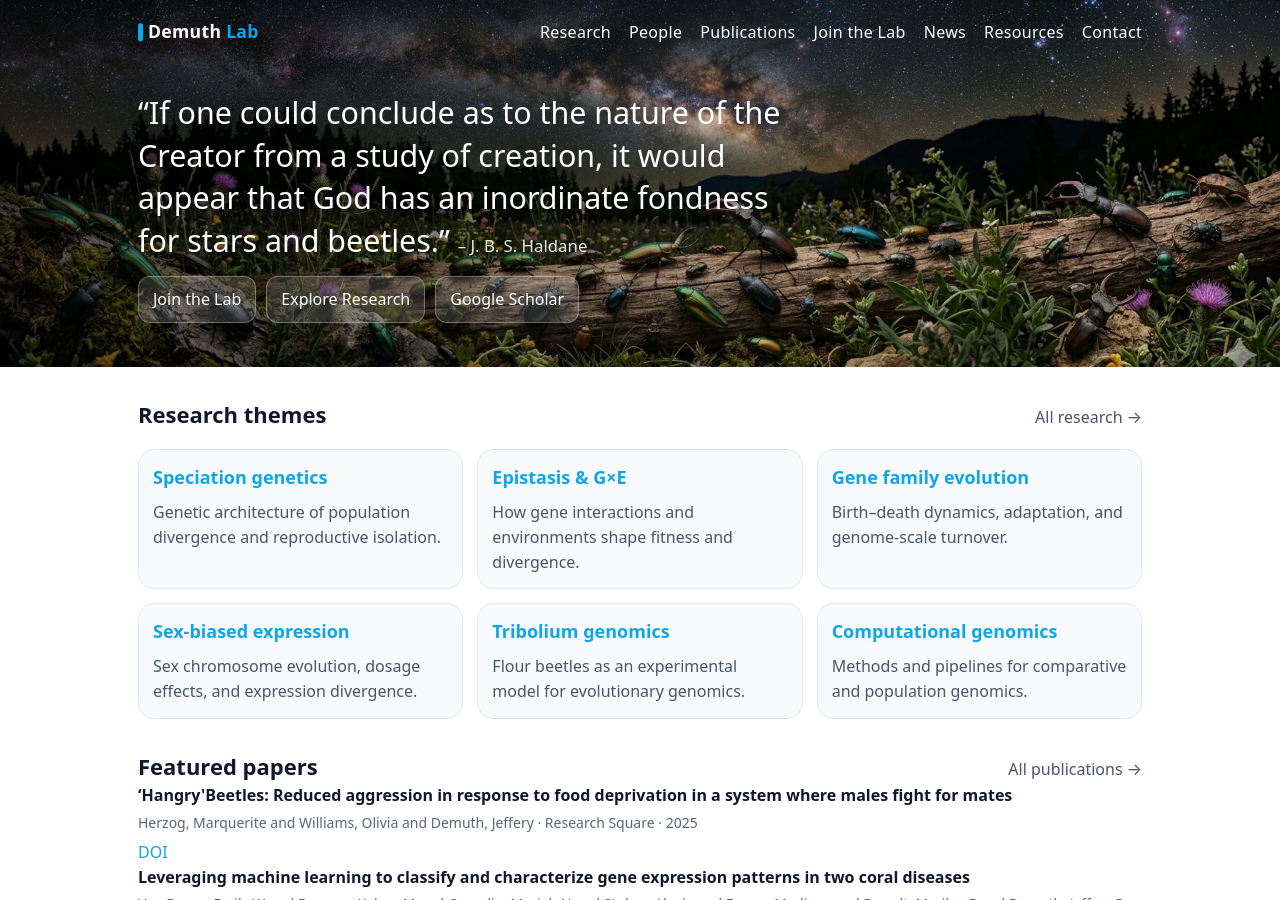
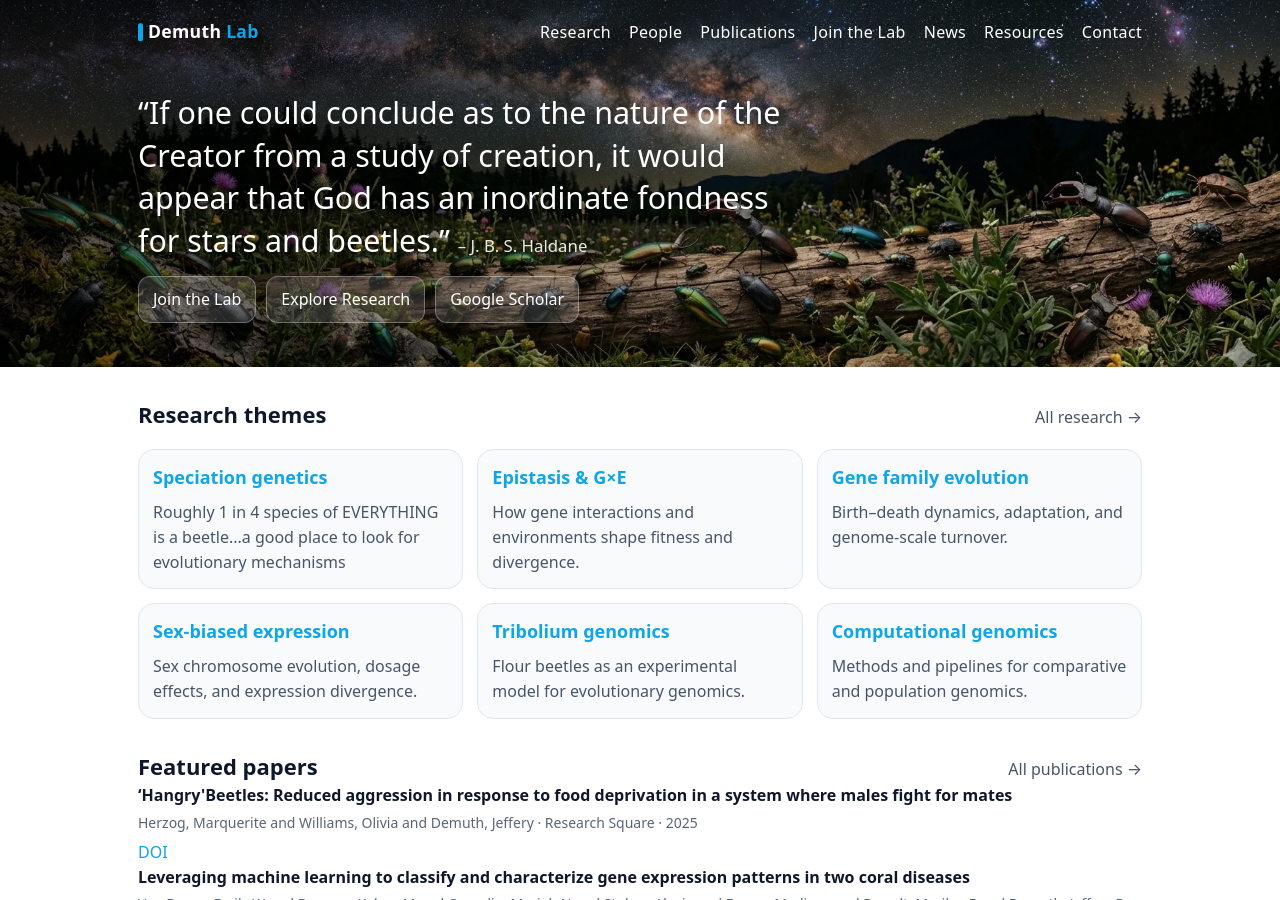
Before and after one commit to demuth-lab/demuth-lab.github.io, a Jekyll site: the page built from index.md, in a window 1280 px wide and 900 px high. Built offline with Jekyll 4.4.1, drawn with Linux system fonts in a browser that asks for light colours.

Commit message:
Update research_cards.yml

```diff
--- a/_data/research_cards.yml
+++ b/_data/research_cards.yml
@@ -1,18 +1,23 @@
 - title: "Speciation genetics"
   url: "/research/speciation-genetics/"
-  blurb: "Genetic architecture of population divergence and reproductive isolation."
+  blurb: "Roughly 1 in 4 species of EVERYTHING is a beetle...a good place to look for evolutionary mechanisms"
+
 - title: "Epistasis & G×E"
   url: "/research/epistasis-gxe/"
   blurb: "How gene interactions and environments shape fitness and divergence."
+
 - title: "Gene family evolution"
   url: "/research/gene-family-evolution/"
   blurb: "Birth–death dynamics, adaptation, and genome-scale turnover."
+
 - title: "Sex-biased expression"
   url: "/research/sex-biased-expression/"
   blurb: "Sex chromosome evolution, dosage effects, and expression divergence."
+
 - title: "Tribolium genomics"
   url: "/research/tribolium-genomics/"
   blurb: "Flour beetles as an experimental model for evolutionary genomics."
+
 - title: "Computational genomics"
   url: "/research/computational-genomics/"
   blurb: "Methods and pipelines for comparative and population genomics."
```
